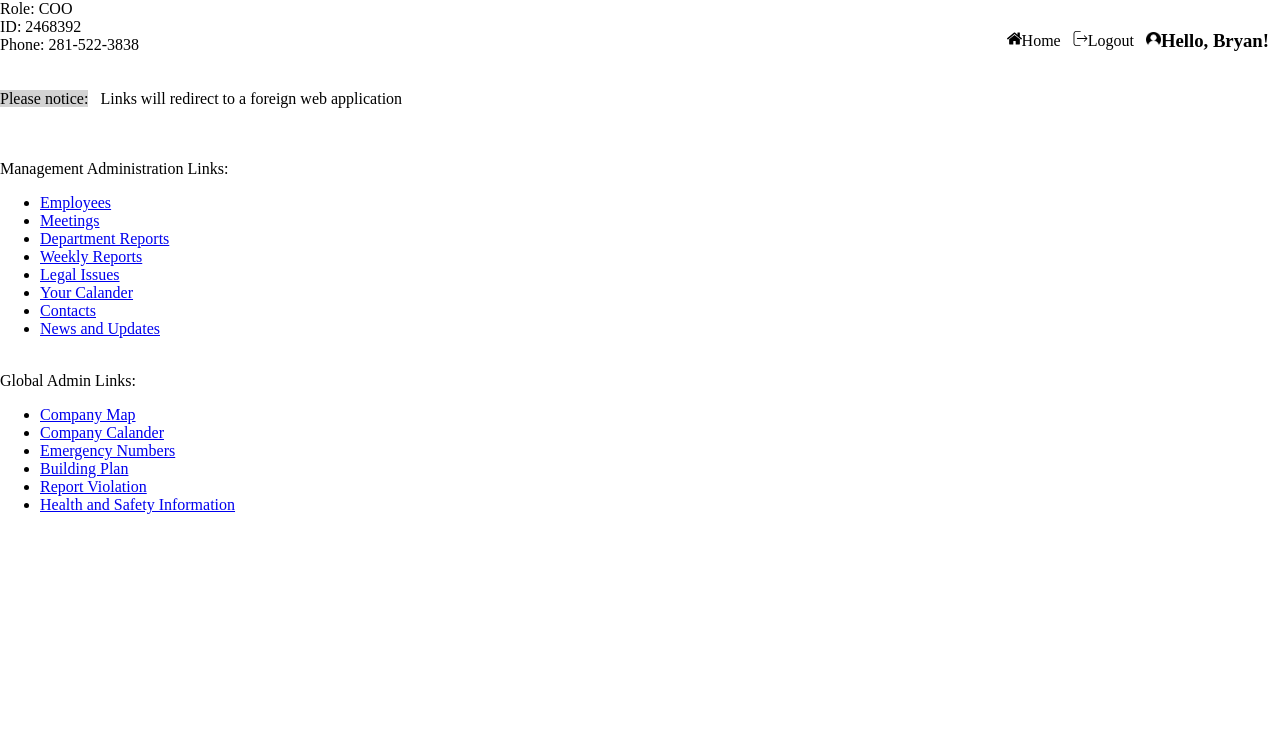
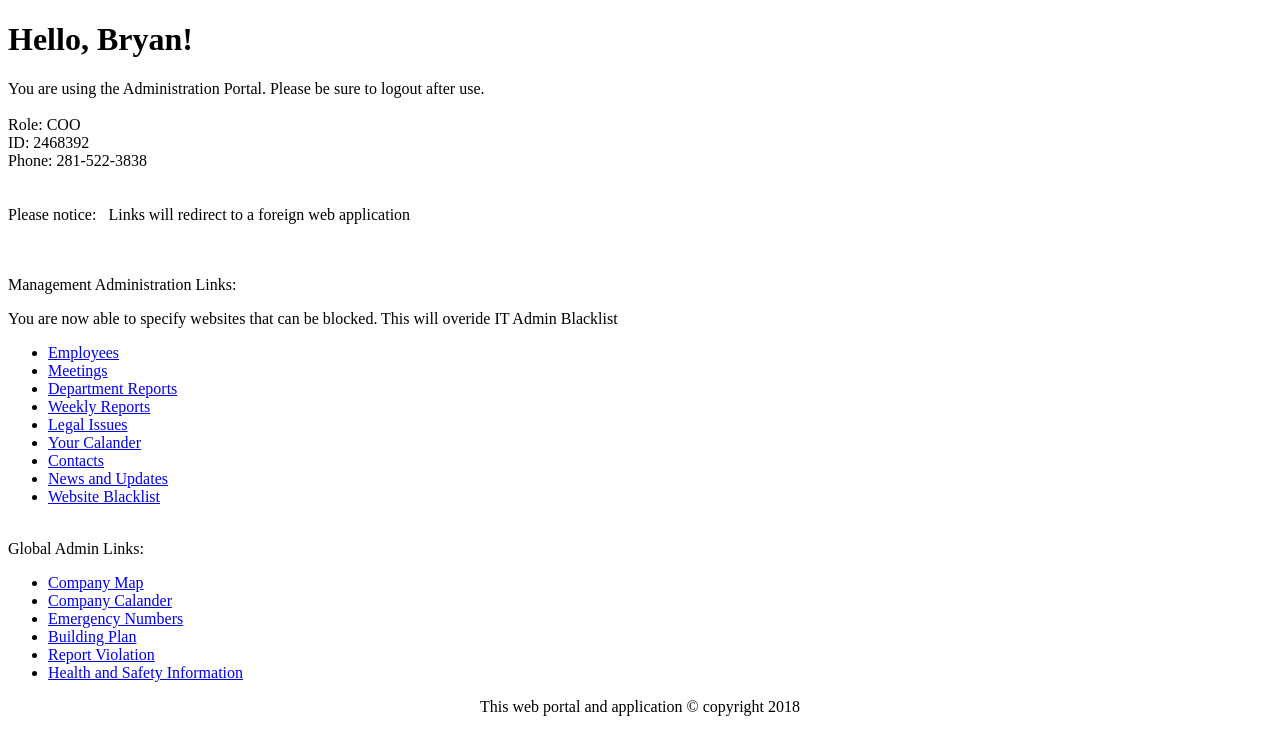
Before and after one commit to AMitchell719/WebPortalApplication, a Flask app: template templates/management.html in a window 1280 px wide. Shown: the top 755 px of the page. Run offline with Flask 2, Linux system fonts and the light colour scheme; the template is opened without the code that fills it, so the values that code supplies are empty.

Commit message:
Website blocking functionality added
The management website blocking will override IT website blocking

```diff
--- a/templates/management.html
+++ b/templates/management.html
@@ -2,20 +2,13 @@
 <html>
     <head>
         <title>Management Administration Portal</title>
-        <link rel="stylesheet" type="text/css" href="style.css">
+        <link rel="stylesheet" type="text/css" href="#">
     </head>
     <body>
 
-        <table id="toolbar" align="right" cellspacing="10">
-            <tr>
-                <td><img src="home.svg" width=15px height=15px>Home</td>
-                <td><img src="logout.svg" width=15px height=15px>Logout</td>
-                <td><span id="hello"><h3 padding=5px><img src="user.png" width=15px height=15px>Hello, Bryan!</h3></span></td>
-            </tr>
-        </table>
-
-<!--         <h2>You are using the Administration Portal. Please be sure to
-        logout after use.</h2> <br /> -->
+        <span id="hello"><h1>Hello, Bryan!</h1></span>
+        <p>You are using the Administration Portal. Please be sure to
+        logout after use. <br /><br />
 
         Role: COO<br /> <!-- Can grab these variables in Flask -->
         ID: 2468392<br />  <!-- Can grab these variables in Flask -->
@@ -24,6 +17,7 @@
         <span id="notice">Please notice:</span>&nbsp;&nbsp; Links will redirect to a foreign web application</p><br /><br />
 
             Management Administration Links:<br />
+            <p>You are now able to specify websites that can be blocked. This will overide IT Admin Blacklist </p>
             <ul>
                 <li><a href="http://localhost:5000/redirect">Employees</a></li>
                 <li><a href="http://localhost:5000/redirect">Meetings</a></li>
@@ -33,6 +27,7 @@
                 <li><a href="http://localhost:5000/redirect">Your Calander</a></li>
                 <li><a href="http://localhost:5000/redirect">Contacts</a></li>
                 <li><a href="http://localhost:5000/redirect">News and Updates</a></li>
+                <li><a href="http://localhost:5000/redirect">Website Blacklist</a></li>
             </ul>
             <br />
 
```
